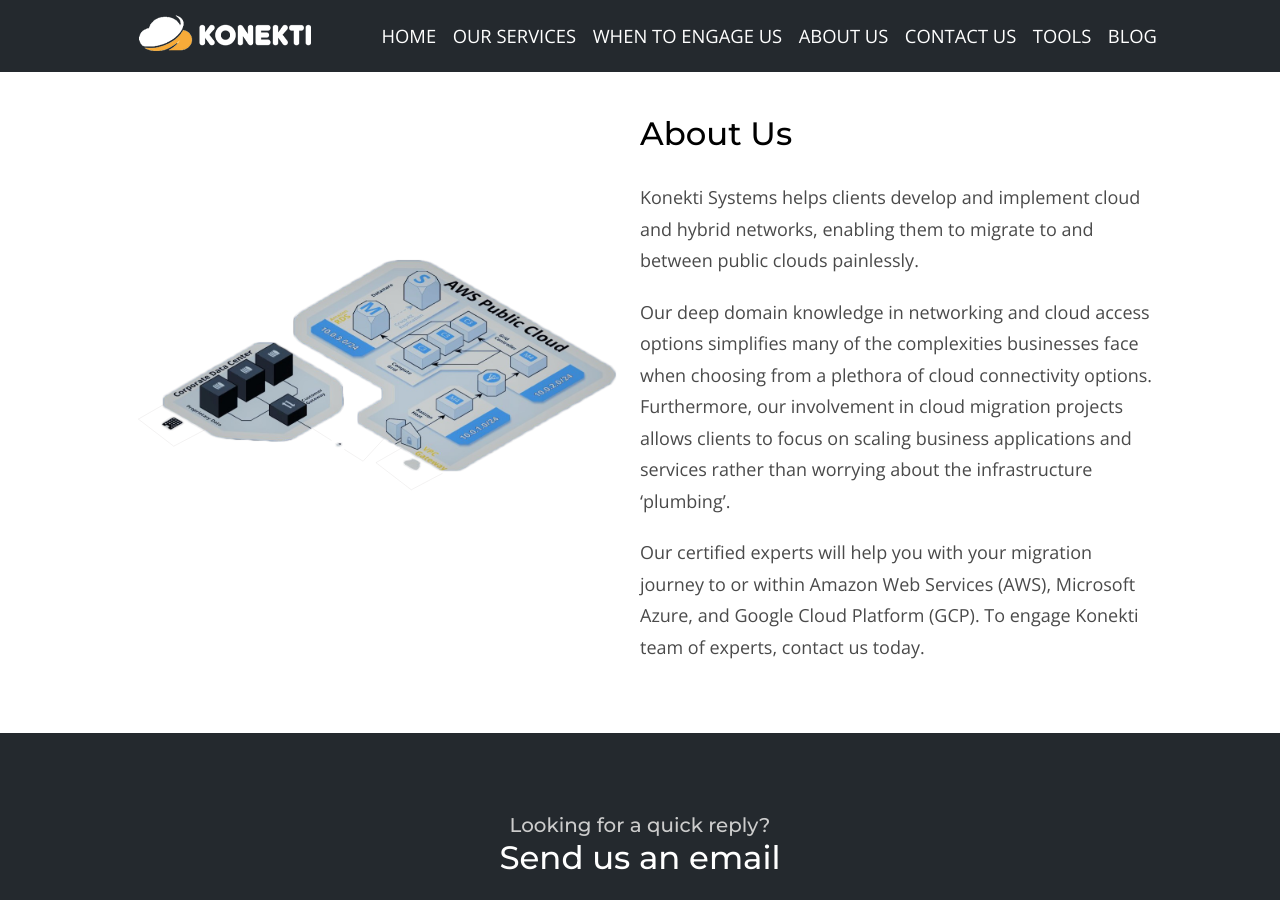
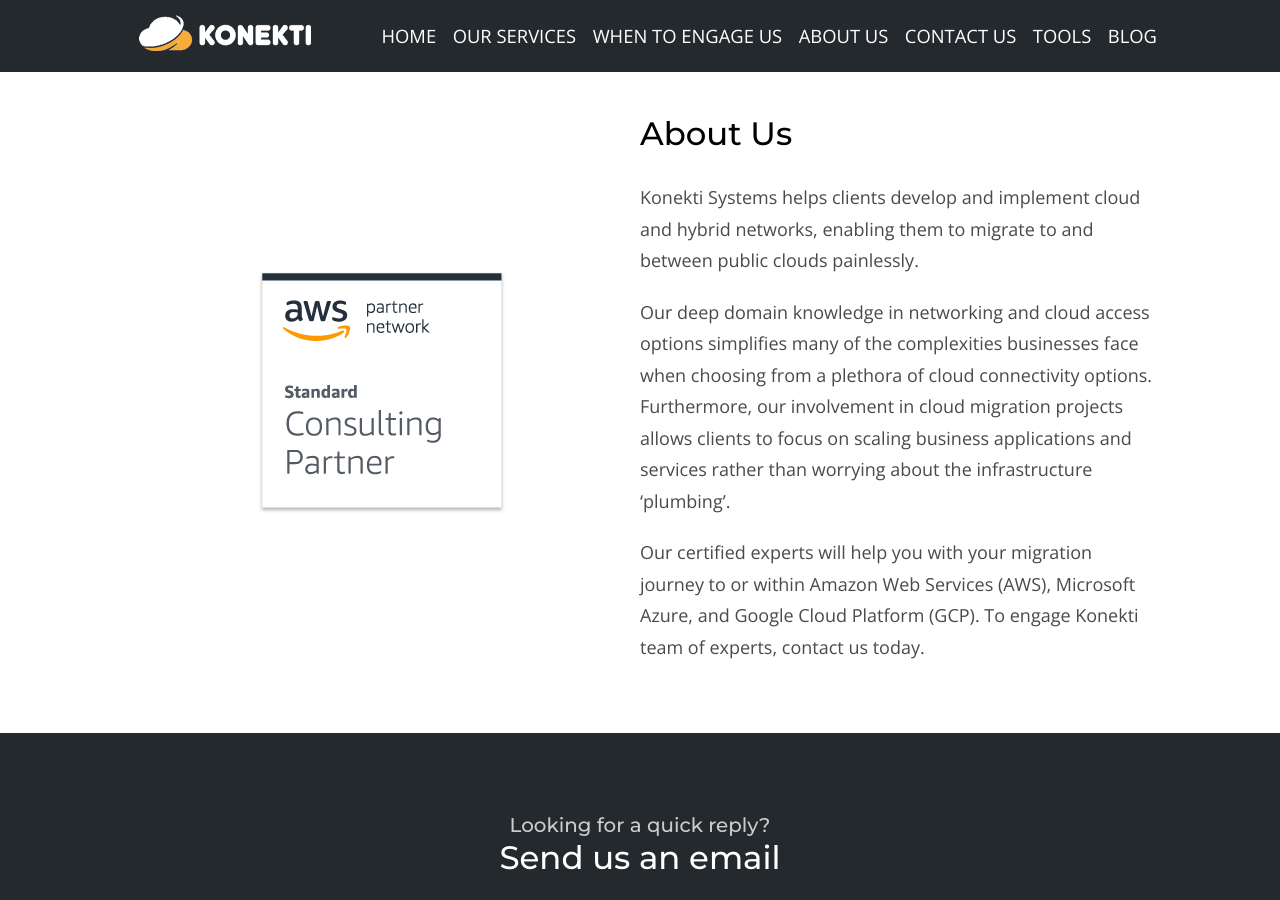
Before and after one commit to konekti/jeffbrl.github.io, a Jekyll site: the page built from _pages/index.md, in a window 1280 px wide and 900 px high, scrolled down 3461 px. Built offline with Jekyll 4.4.1, drawn with Linux system fonts in a browser that asks for light colours; nearby versions of some CDN libraries.

Commit message:
add partner logo to about us section

```diff
--- a/_includes/sections/about-us.html
+++ b/_includes/sections/about-us.html
@@ -1,8 +1,8 @@
 <section id = 'about'>
   <div class = 'container grid grid-2 pb-3 pt-3 pa'>
-    <div>
+    <div class = 'flex-in'>
       <figure class = 'img-holder'>
-        <img src = '{{ site.baseurl }}/assets/aws-model.svg' alt = ''>
+        <img src = '/assets/aws-partner-logo.png' alt = ''>
       </figure>
     </div>
     <div>
```
